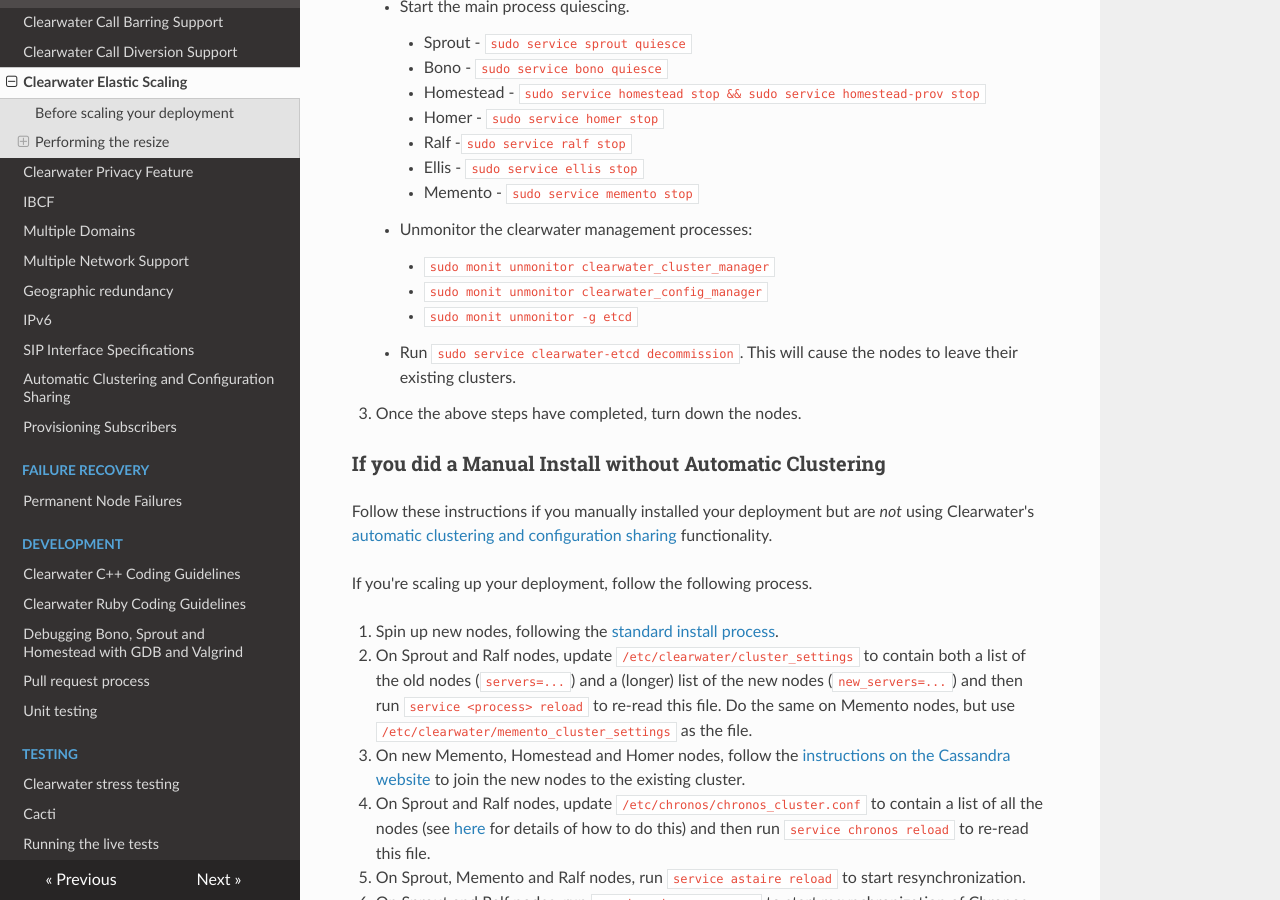
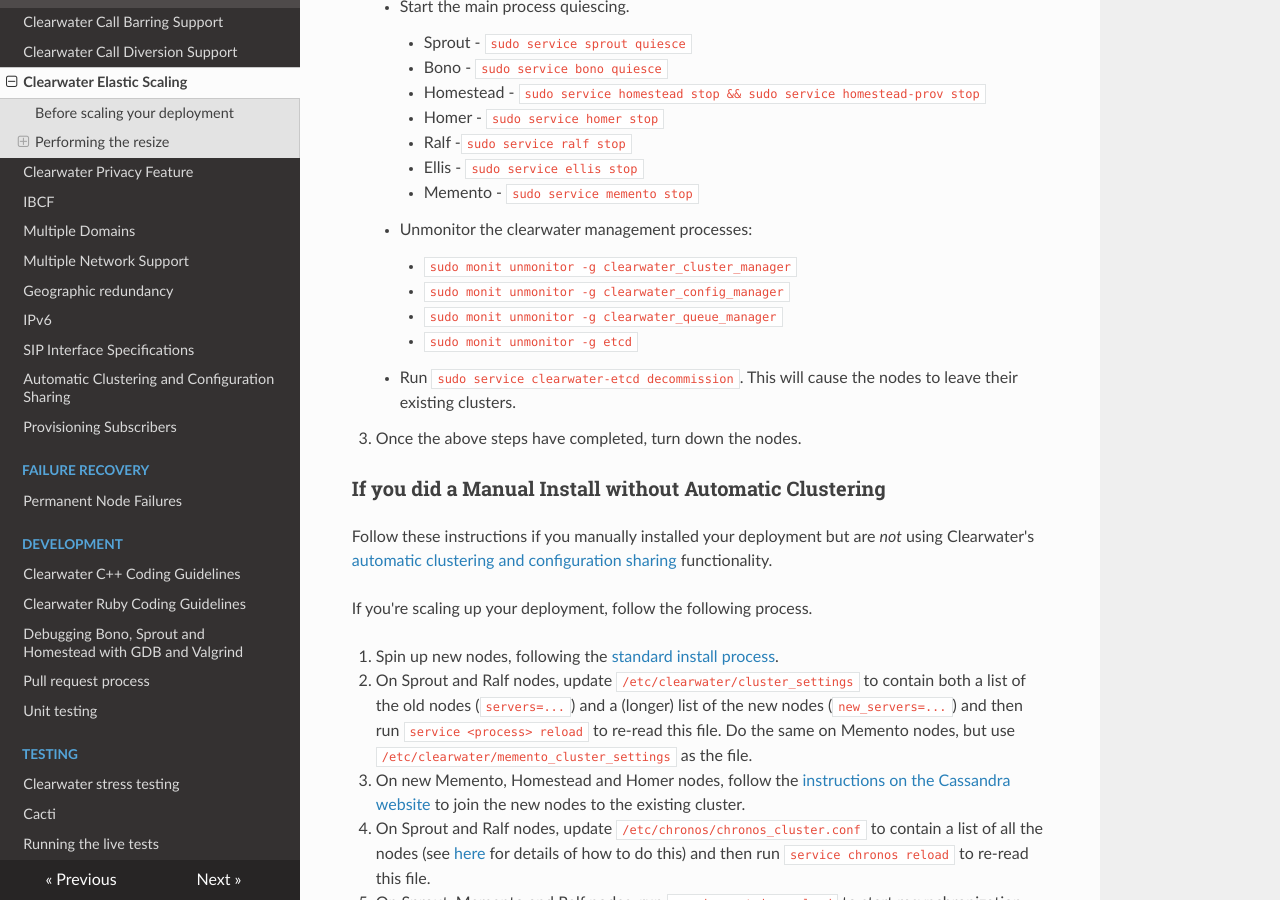
Before and after one commit to Metaswitch/clearwater-readthedocs, an MkDocs documentation site: the page built from docs/Clearwater_Elastic_Scaling.md, in a window 1280 px wide and 900 px high, scrolled down 1627 px. Built offline with MkDocs 1.6.1, drawn with Linux system fonts in a browser that asks for light colours; nearby versions of some CDN libraries; old or Windows-style settings are respelled for this version of MkDocs.

Commit message:
Use group for cluster/config managers

```diff
--- a/docs/Clearwater_Elastic_Scaling.md
+++ b/docs/Clearwater_Elastic_Scaling.md
@@ -56,8 +56,9 @@ If you're scaling down your deployment, follow the following process:
 
     * Unmonitor the clearwater management processes:
 
-        *   `sudo monit unmonitor clearwater_cluster_manager`
-        *   `sudo monit unmonitor clearwater_config_manager`
+        *   `sudo monit unmonitor -g clearwater_cluster_manager`
+        *   `sudo monit unmonitor -g clearwater_config_manager`
+        *   `sudo monit unmonitor -g clearwater_queue_manager`
         *   `sudo monit unmonitor -g etcd`
 
     * Run `sudo service clearwater-etcd decommission`. This will cause the nodes to leave their existing clusters.
```
Also changed, not shown: docs/Troubleshooting_and_Recovery.md (+2 -2 lines).
